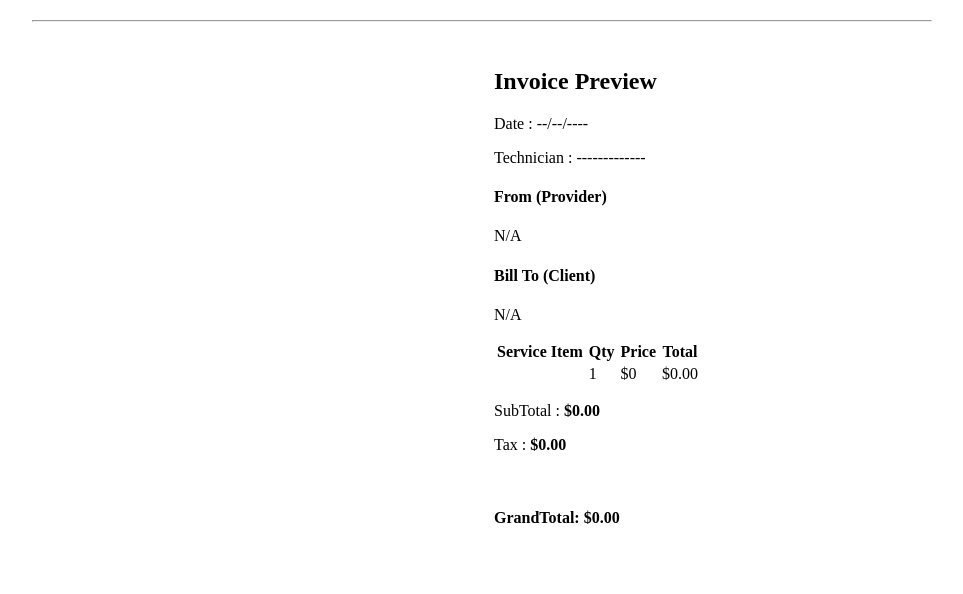
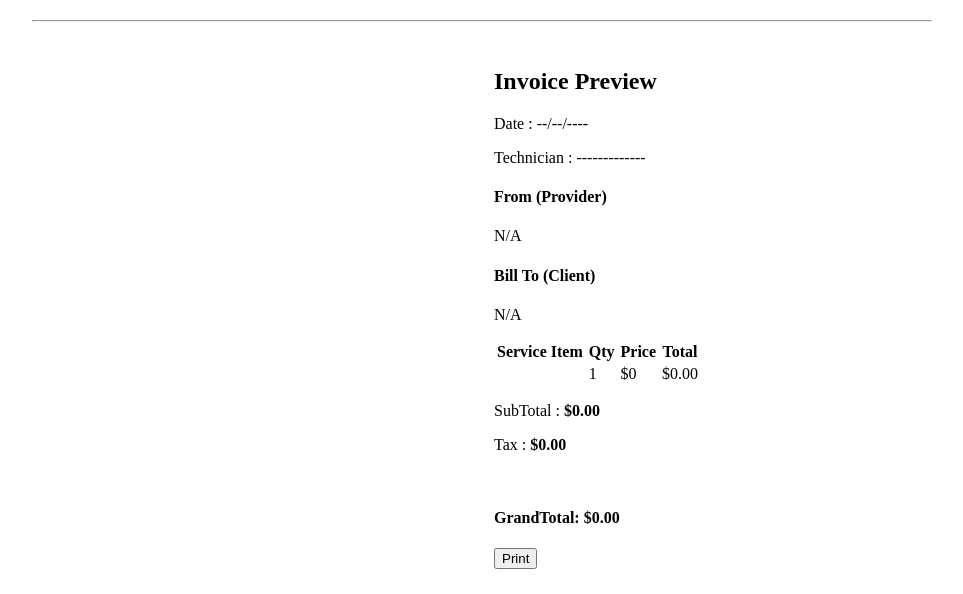
Before and after one commit to Fergany1/Bilingual-Invoice-Contract-Generator, a React (Vite) app: page / in a window 1280 px wide. Shown: the part 1003-1597 px from the top of the page, without its empty margins (158-1121 px from the left). Built offline with nearby package versions, Linux system fonts and the light colour scheme.

Commit message:
feat: print function

```diff
--- a/src/InvoiceForm/InvoicePreview.jsx
+++ b/src/InvoiceForm/InvoicePreview.jsx
@@ -7,7 +7,7 @@ export function InvoicePreview() {
     const { subTotal , tax , grandTotal } = calculateTotals(values.items)
 
     return (
-        <div>
+        <div className="print-area">
             {/*Invoice Preview Header*/}
             <div>
                 <h2>Invoice Preview</h2>
@@ -62,6 +62,9 @@ export function InvoicePreview() {
                 <br />
                 <h4>GrandTotal: <strong> ${grandTotal.toFixed(2)} </strong></h4>
             </div>
+            <button
+            className="print-btn"
+            onClick={() => window.print()}>Print</button>
         </div>
     )
 }
--- a/src/main.jsx
+++ b/src/main.jsx
@@ -1,6 +1,8 @@
 import { StrictMode } from 'react'
 import { createRoot } from 'react-dom/client'
 import App from './App.jsx'
+import './print.css'
+
 
 createRoot(document.getElementById('root')).render(
   <StrictMode>
--- /dev/null
+++ b/src/print.css
@@ -0,0 +1,19 @@
+@media print {
+    body{
+        visibility: hidden;
+    }
+    .print-area{
+        visibility: visible;
+        position: absolute;
+        top: 5px;
+        left: 5px;
+    }
+    @page {size: A4; margin: 12mm;}
+
+    tr{
+        break-inside: avoid;
+    }
+    .print-btn{
+        visibility: hidden;
+    }
+}
```
Also changed, not shown: 1 other file (tests, documents, lock files or other folders).
